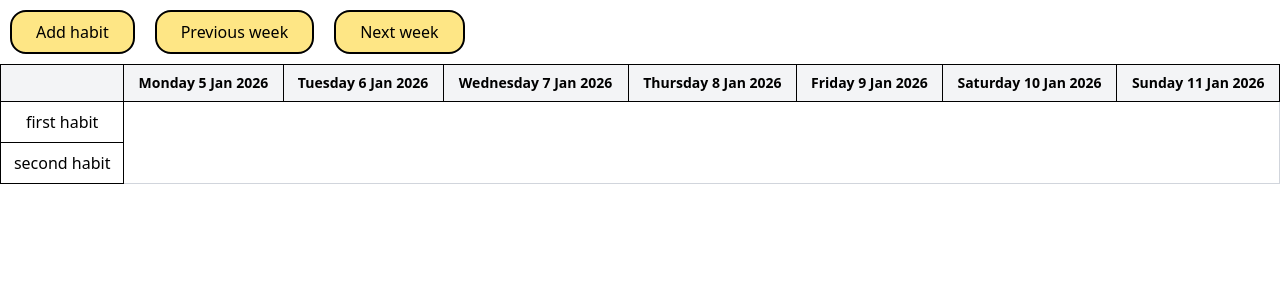
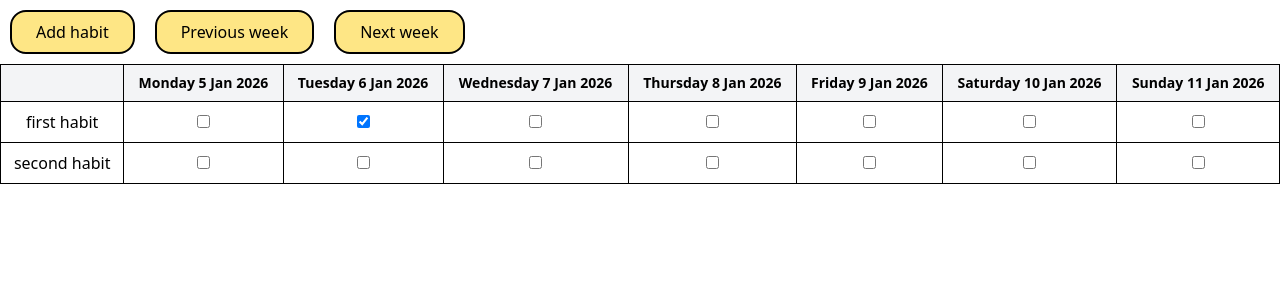
Before and after one commit to Klikam/habitstracker, a React (Vite) app: page / in a window 1280 px wide. Shown: the top 300 px of the page. Built offline with nearby package versions, Linux system fonts and the light colour scheme.

Commit message:
added checkboxes

```diff
--- a/src/components/HabitsTable.jsx
+++ b/src/components/HabitsTable.jsx
@@ -47,15 +47,16 @@ export default function HabitsTable() {
                   <Habit name={habit.name} />
                 </td>
                 {dates.map(date => {
-                  <td key={date} className="border p-2 text-center">
-                    {/* {console.log(date.getFullYear())} */}
-                    {console.log(date.toLocaleDateString('en-ca'))}
-                    {console.log(
-                      habit.daysFulfilled.includes(
-                        date.toLocaleDateString('en-ca')
-                      )
-                    )}
-                  </td>;
+                  return (
+                    <td key={date} className="border p-2 text-center">
+                      <input
+                        type="checkbox"
+                        checked={habit.daysFulfilled.includes(
+                          date.toLocaleDateString('en-ca')
+                        )}
+                      />
+                    </td>
+                  );
                 })}
               </tr>
             );
```
